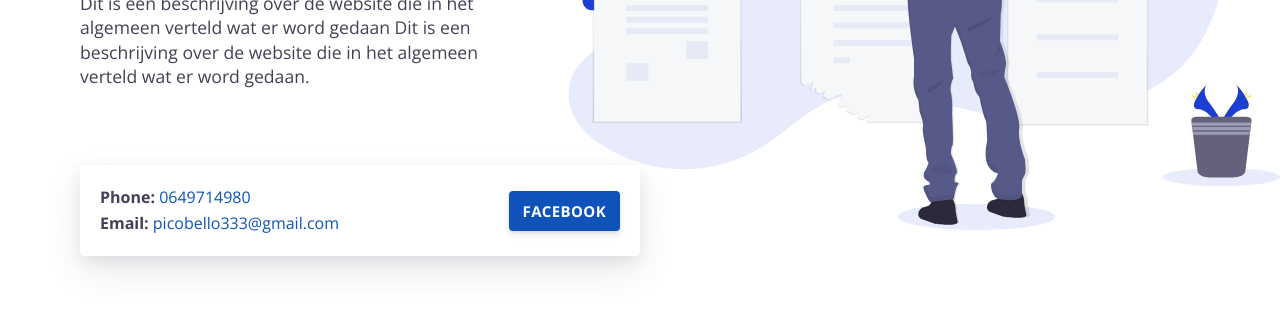
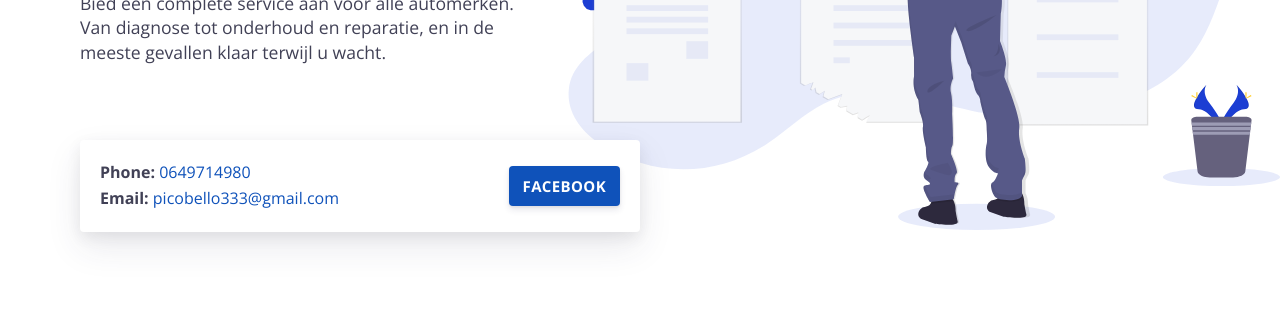
Before and after one commit to vitasaturnia/carservicetwente, a Gatsby site: page / in a window 1280 px wide. Shown: the part 325-648 px from the top of the page. Built offline with nearby package versions, Linux system fonts and the light colour scheme; Gatsby itself is replaced by a stand-in of ours.

Commit message:
CarServiceTwente

```diff
--- a/src/pages/index.js
+++ b/src/pages/index.js
@@ -22,8 +22,7 @@ const Home = (props) => {
         <div className="container">
           <h1 className='colouredletters'>Car Service Twente</h1>
           <p>
-        Dit is een beschrijving over de website die in het algemeen verteld wat er word gedaan
-    Dit is een beschrijving over de website die in het algemeen verteld wat er word gedaan.
+        Bied een complete service aan voor alle automerken. Van diagnose tot onderhoud en reparatie, en in de meeste gevallen klaar terwijl u wacht.
 
 
 
```
